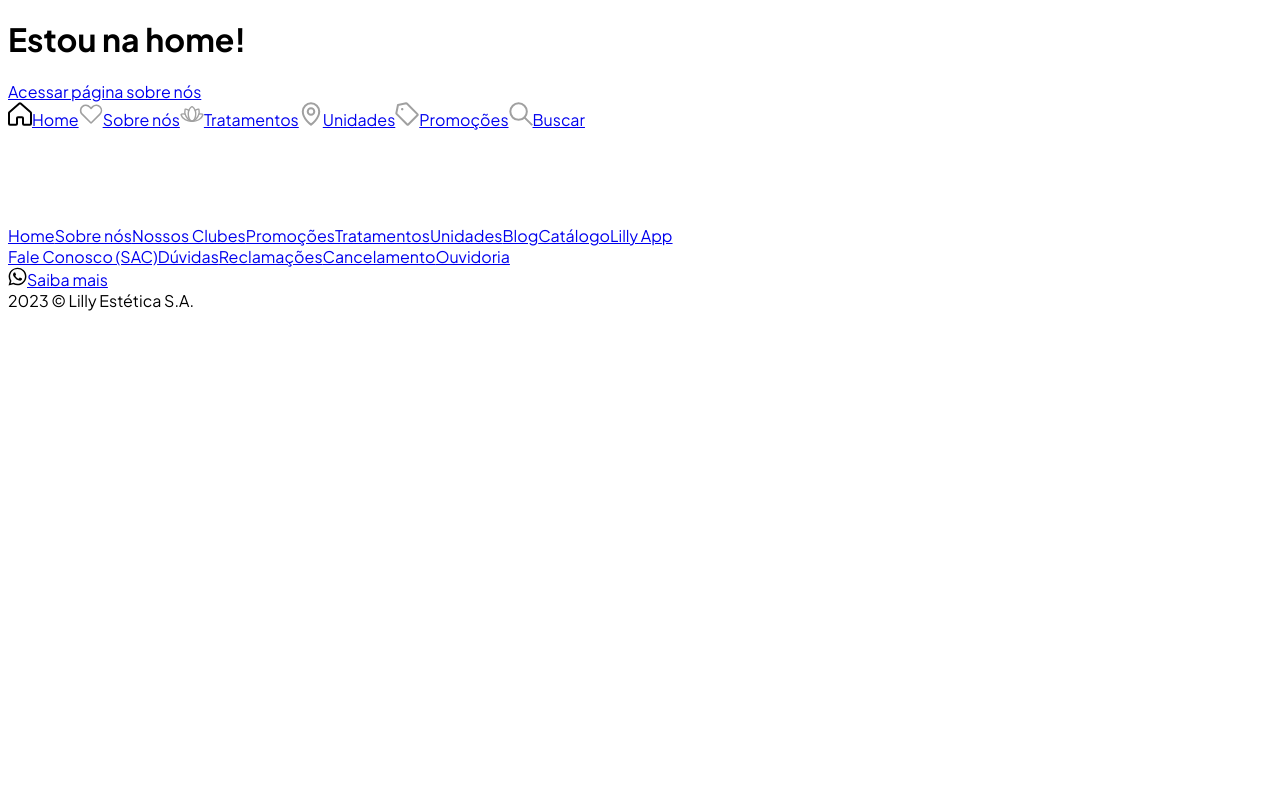
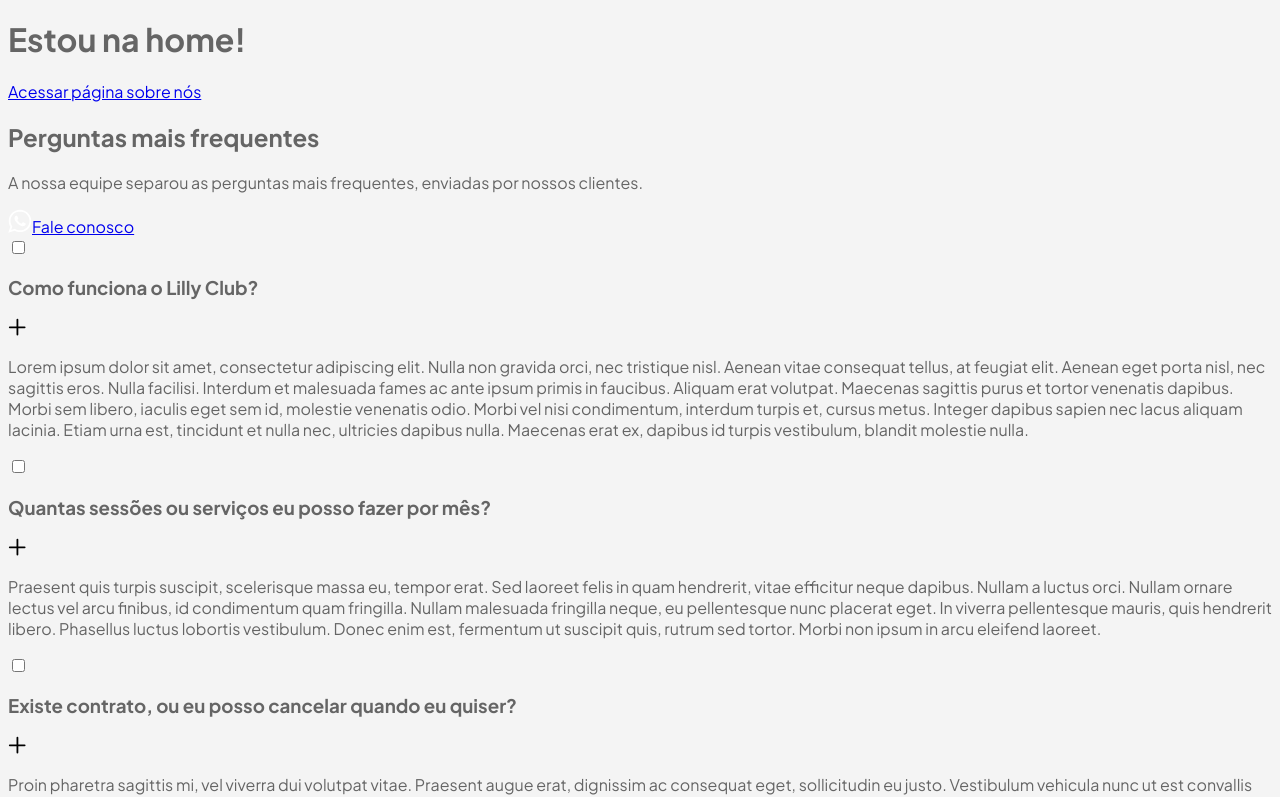
Before and after one commit to bulnes/lilly-new-site, a Next.js app: page / in a window 1280 px wide. Shown: the part 1226-2023 px from the top of the page. Before the commit the page ends 1545 px from the top, so only its background shows below. Built offline with nearby package versions, Linux system fonts and the light colour scheme.

Commit message:
feat: faq component

```diff
--- /dev/null
+++ b/src/components/faq/faq-data.json
@@ -0,0 +1,22 @@
+[
+  {
+    "question": "Como funciona o Lilly Club?",
+    "answer": "Lorem ipsum dolor sit amet, consectetur adipiscing elit. Nulla non gravida orci, nec tristique nisl. Aenean vitae consequat tellus, at feugiat elit. Aenean eget porta nisl, nec sagittis eros. Nulla facilisi. Interdum et malesuada fames ac ante ipsum primis in faucibus. Aliquam erat volutpat. Maecenas sagittis purus et tortor venenatis dapibus. Morbi sem libero, iaculis eget sem id, molestie venenatis odio. Morbi vel nisi condimentum, interdum turpis et, cursus metus. Integer dapibus sapien nec lacus aliquam lacinia. Etiam urna est, tincidunt et nulla nec, ultricies dapibus nulla. Maecenas erat ex, dapibus id turpis vestibulum, blandit molestie nulla."
+  },
+  {
+    "question": "Quantas sessões ou serviços eu posso fazer por mês?",
+    "answer": "Praesent quis turpis suscipit, scelerisque massa eu, tempor erat. Sed laoreet felis in quam hendrerit, vitae efficitur neque dapibus. Nullam a luctus orci. Nullam ornare lectus vel arcu finibus, id condimentum quam fringilla. Nullam malesuada fringilla neque, eu pellentesque nunc placerat eget. In viverra pellentesque mauris, quis hendrerit libero. Phasellus luctus lobortis vestibulum. Donec enim est, fermentum ut suscipit quis, rutrum sed tortor. Morbi non ipsum in arcu eleifend laoreet."
+  },
+  {
+    "question": "Existe contrato, ou eu posso cancelar quando eu quiser?",
+    "answer": "Proin pharetra sagittis mi, vel viverra dui volutpat vitae. Praesent augue erat, dignissim ac consequat eget, sollicitudin eu justo. Vestibulum vehicula nunc ut est convallis ultrices. In hac habitasse platea dictumst. Maecenas vel mauris consequat, imperdiet ante vitae, auctor velit. In vel lacinia nisi. Morbi sed erat facilisis, ultrices nisi in, scelerisque mauris. Praesent posuere tincidunt lorem, sit amet luctus nibh scelerisque ut."
+  },
+  {
+    "question": "O Lilly Club me dá acesso a qualquer clínica em diferente estados e cidades?",
+    "answer": "Ut commodo luctus luctus. Vestibulum ante ipsum primis in faucibus orci luctus et ultrices posuere cubilia curae; Aliquam erat volutpat. Donec ut nunc convallis, elementum nisi varius, lacinia justo. Ut tortor ex, sagittis in tristique a, facilisis vitae sem. Nullam egestas, elit non condimentum mollis, purus risus sodales diam, eget condimentum dolor nunc ac velit. Donec at nibh consequat, pharetra neque eu, egestas arcu. Duis id tempor massa, nec tincidunt lacus."
+  },
+  {
+    "question": "Quanto custa para fazer parte do Lilly Club?",
+    "answer": "Suspendisse nec elit accumsan, venenatis justo sed, luctus dui. Morbi vitae sem mollis, bibendum orci sed, pharetra elit. Etiam commodo metus rhoncus malesuada faucibus. Pellentesque vitae facilisis mi, a iaculis massa. Vestibulum auctor metus nec lacus pretium dictum. Maecenas semper pharetra magna id condimentum. Ut finibus eros quis massa bibendum, in porta dui dictum. Nullam interdum vel odio mattis laoreet. Nulla justo dolor, gravida non cursus eget, vestibulum a augue. Vestibulum vulputate arcu nibh, iaculis finibus ligula dignissim sit amet. Etiam sit amet ultricies diam, vel convallis tortor."
+  }
+]
--- /dev/null
+++ b/src/components/faq/faq.jsx
@@ -0,0 +1,67 @@
+import { ButtonCTABlack } from "../button-cta/button-cta";
+import { Container } from "../container/container";
+import { Icon } from "../icon/icon";
+import faqQuestions from "./faq-data.json";
+
+export function Faq() {
+  return (
+    <section className="pt-7 pb-9 -mb-3 rounded-t-2xl bg-white lg:pt-12 lg:pb-16">
+      <Container>
+        <div className="flex flex-col gap-5 lg:flex-row lg:gap-40">
+          <header className="lg:max-w-md">
+            <h2 className="text-2xl font-extrabold text-black mb-1 lg:text-5xl lg:mb-3">
+              Perguntas mais frequentes
+            </h2>
+
+            <p className="text-base mb-3 lg:text-2xl lg:mb-8">
+              A nossa equipe separou as perguntas mais frequentes, enviadas por
+              nossos clientes.
+            </p>
+
+            <ButtonCTABlack href="/" className="w-full lg:max-w-sm">
+              <Icon name={"whatsapp-white"} />
+              <span>Fale conosco</span>
+            </ButtonCTABlack>
+          </header>
+
+          <main className="lg:w-3/5">
+            {faqQuestions.map((faqQuestion, index) => (
+              <div
+                key={index}
+                className="py-3 border-b last:border-none border-[#E8E8E8] border-solid lg:py-5"
+              >
+                <input
+                  type="checkbox"
+                  id={`faq-${index}`}
+                  name={`faq-${index}`}
+                  className="peer/faq hidden"
+                />
+
+                <label
+                  for={`faq-${index}`}
+                  className="flex items-center justify-between gap-1 cursor-pointer"
+                >
+                  <h3 className="text-base font-semibold lg:text-xl">
+                    <span>{faqQuestion.question}</span>
+                  </h3>
+
+                  <Icon
+                    name={"plus"}
+                    width={18}
+                    height={18}
+                    isResponsive={false}
+                  />
+                </label>
+
+                <p
+                  className="hidden peer-checked/faq:block transition-transform text-base mt-3 lg:text-xl lg:mt-5"
+                  dangerouslySetInnerHTML={{ __html: faqQuestion.answer }}
+                ></p>
+              </div>
+            ))}
+          </main>
+        </div>
+      </Container>
+    </section>
+  );
+}
--- a/src/components/header/header.jsx
+++ b/src/components/header/header.jsx
@@ -6,7 +6,7 @@
 
 export function Header() {
   return (
-    <header className="border-b-2 lg:rounded-b-3xl">
+    <header className="border-b-2 lg:rounded-b-3xl bg-white text-black">
       <Container className="border-b-2">
         <div className="pt-10 pb-2 flex items-end justify-between lg:items-center lg:py-4 lg:gap-6">
           <input
--- a/src/components/toolbar/toolbar.jsx
+++ b/src/components/toolbar/toolbar.jsx
@@ -49,7 +49,7 @@
 
 export function ToolBar() {
   return (
-    <section className="block lg:hidden py-3 fixed bottom-0 left-0 right-0 z-20 bg-white shadow-[0_-4px_8px_0px_rgba(0,0,0,0.8)]">
+    <section className="block lg:hidden py-3 fixed bottom-0 left-0 right-0 z-20 bg-white shadow-[0_-4px_8px_0px_rgba(0,0,0,0.1)]">
       <Container>
         <div className="flex flex-row items-center justify-evenly max-w-md mx-auto">
           {/* Show all toolbar items */}
@@ -58,7 +58,7 @@
               key={key}
               href={item.href}
               title={`Ir para ${item.title}`}
-              className="flex flex-col gap-1 items-center justify-center text-[#A0A0A0] data-[checked=true]:text-black data-[checked=true]:font-bold"
+              className="flex flex-col gap-1 items-center justify-center data-[checked=true]:text-black data-[checked=true]:font-bold"
               data-checked={item.href === "/"}
             >
               <span className="inline-block w-4 h-4">
@@ -67,6 +67,7 @@
                   width={16}
                   height={16}
                   className="h-4 w-4"
+                  isResponsive={false}
                 />
               </span>
               <span className="text-xxl">{item.label}</span>
--- a/src/pages/_app.jsx
+++ b/src/pages/_app.jsx
@@ -3,7 +3,7 @@
 import "tailwindcss/tailwind.css";
 
 const plusJakartaSans = Plus_Jakarta_Sans({
-  weight: ["400", "700"],
+  weight: ["400", "600", "700", "800"],
   subsets: ["latin"],
 });
 
@@ -47,6 +47,12 @@
         button,
         textarea {
           font-family: ${plusJakartaSans.style.fontFamily};
+          color: #656565;
+        }
+
+        html,
+        body {
+          background-color: #f4f4f4;
         }
       `}</style>
 
--- a/src/pages/about.jsx
+++ b/src/pages/about.jsx
@@ -5,7 +5,9 @@
   return (
     <div className="py-10">
       <Container>
-        <h1 className="text-4xl font-bold underline mb-6">Sobre nós</h1>
+        <h1 className="text-4xl font-bold text-black underline mb-6">
+          Sobre nós
+        </h1>
 
         <ButtonCTABlack href="/" className="lg:w-96">
           Voltar para home
--- a/src/pages/index.jsx
+++ b/src/pages/index.jsx
@@ -1,17 +1,24 @@
 import { ButtonCTABlack } from "../components/button-cta/button-cta";
 import { Container } from "../components/container/container";
+import { Faq } from "../components/faq/faq";
 
 export default function Index({ title }) {
   return (
+    <>
       <div className="py-10">
         <Container>
-        <h1 className="text-4xl font-bold underline mb-6">{title}</h1>
+          <h1 className="text-4xl font-bold text-black underline mb-6">
+            {title}
+          </h1>
 
           <ButtonCTABlack href="/about" className="lg:w-96">
             Acessar página sobre nós
           </ButtonCTABlack>
         </Container>
       </div>
+
+      <Faq />
+    </>
   );
 }
 
```
Also changed, not shown: public/images/icons/plus.svg (added). Lines whose indentation alone changed are shown as unchanged.
